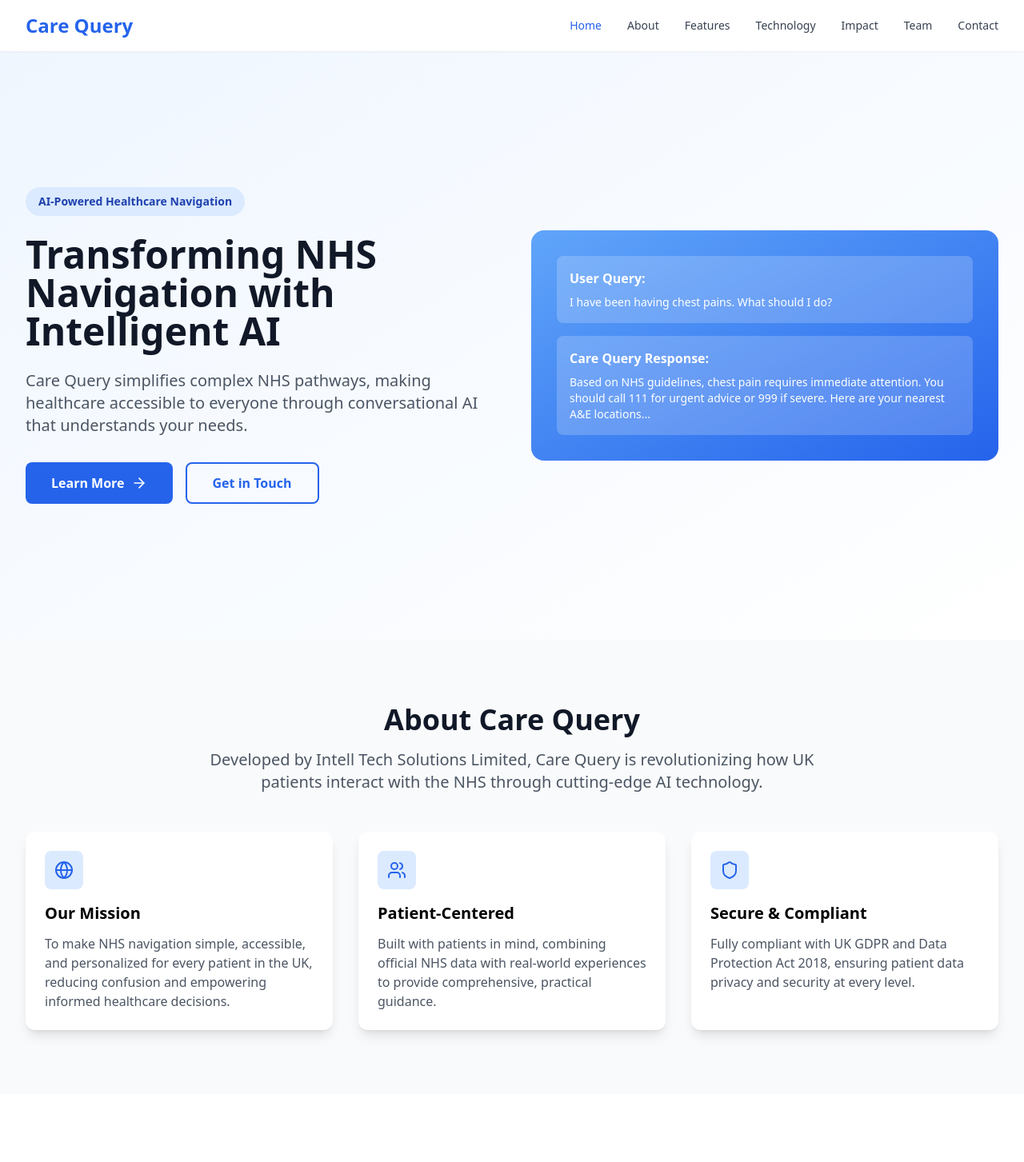
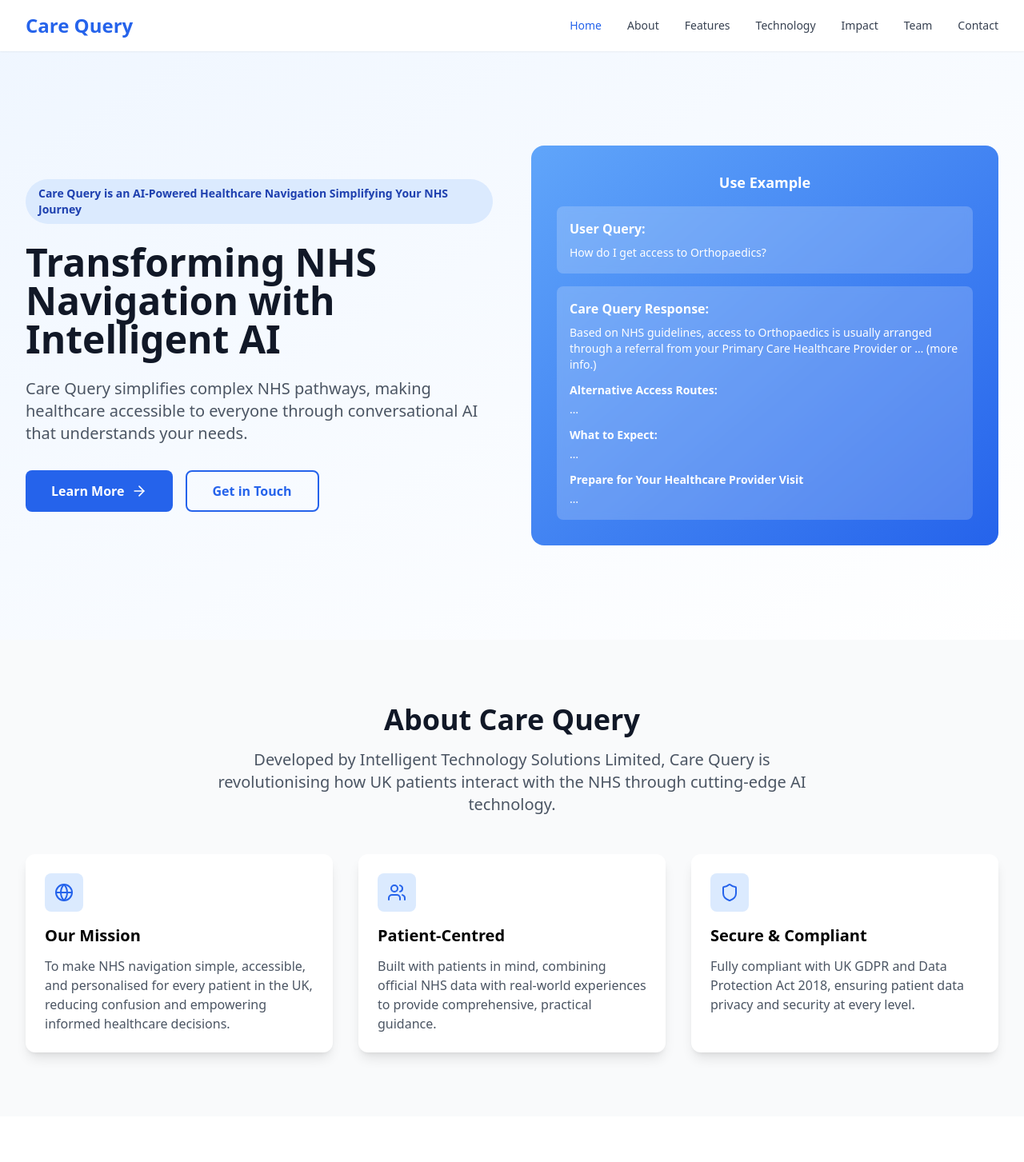
Before and after one commit to IntellTechSolutions/carequery-live-final, a React (Vite) app: page / in a window 1280 px wide. Shown: the top 1453 px of the page at 80% size. Built offline with nearby package versions, Linux system fonts and the light colour scheme.

Commit message:
Exchange App.jsx

```diff
--- a/src/App.jsx
+++ b/src/App.jsx
@@ -1,5 +1,5 @@
 import React, { useState, useEffect } from 'react';
-import { Menu, X, Check, Brain, Shield, Users, Globe, Database, Zap, ArrowRight, Mail, Phone, MapPin, Award, TrendingUp, Clock } from 'lucide-react';
+import { Menu, X, Check, Brain, Shield, Users, Globe, Database, Zap, ArrowRight, Mail, MapPin, Award, TrendingUp, Clock } from 'lucide-react';
 
 const CareQueryWebsite = () => {
   const [isMenuOpen, setIsMenuOpen] = useState(false);
@@ -38,7 +38,6 @@
   const handleEmailSubmit = (e) => {
     e.preventDefault();
     if (email) {
-      // Here you would typically send the email to your backend
       alert('Thank you for subscribing! We\'ll keep you updated on Care Query developments.');
       setEmail('');
     }
@@ -116,7 +115,7 @@
             <div>
               <div className="mb-6">
                 <span className="inline-block px-4 py-2 bg-blue-100 text-blue-800 rounded-full text-sm font-semibold">
-                  AI-Powered Healthcare Navigation
+                  Care Query is an AI-Powered Healthcare Navigation Simplifying Your NHS Journey
                 </span>
               </div>
               <h2 className="text-4xl md:text-5xl font-bold text-gray-900 mb-6">
@@ -143,13 +142,22 @@
             <div className="relative">
               <div className="bg-gradient-to-br from-blue-400 to-blue-600 rounded-2xl p-8 text-white">
                 <div className="space-y-4">
+                  <div className="text-center mb-4">
+                    <p className="font-semibold text-lg">Use Example</p>
+                  </div>
                   <div className="bg-white/20 backdrop-blur-sm rounded-lg p-4">
                     <p className="font-semibold mb-2">User Query:</p>
-                    <p className="text-sm">I have been having chest pains. What should I do?</p>
+                    <p className="text-sm">How do I get access to Orthopaedics?</p>
                   </div>
                   <div className="bg-white/20 backdrop-blur-sm rounded-lg p-4">
                     <p className="font-semibold mb-2">Care Query Response:</p>
-                    <p className="text-sm">Based on NHS guidelines, chest pain requires immediate attention. You should call 111 for urgent advice or 999 if severe. Here are your nearest A&amp;E locations...</p>
+                    <p className="text-sm">Based on NHS guidelines, access to Orthopaedics is usually arranged through a referral from your Primary Care Healthcare Provider or … (more info.)</p>
+                    <p className="font-semibold text-sm mt-3 mb-1">Alternative Access Routes:</p>
+                    <p className="text-sm">…</p>
+                    <p className="font-semibold text-sm mt-3 mb-1">What to Expect:</p>
+                    <p className="text-sm">…</p>
+                    <p className="font-semibold text-sm mt-3 mb-1">Prepare for Your Healthcare Provider Visit</p>
+                    <p className="text-sm">…</p>
                   </div>
                 </div>
               </div>
@@ -166,7 +174,7 @@
               About Care Query
             </h2>
             <p className="text-xl text-gray-600 max-w-3xl mx-auto">
-              Developed by Intell Tech Solutions Limited, Care Query is revolutionizing how UK patients interact with the NHS through cutting-edge AI technology.
+              Developed by Intelligent Technology Solutions Limited, Care Query is revolutionising how UK patients interact with the NHS through cutting-edge AI technology.
             </p>
           </div>
 
@@ -177,7 +185,7 @@
               </div>
               <h3 className="text-xl font-semibold mb-3">Our Mission</h3>
               <p className="text-gray-600">
-                To make NHS navigation simple, accessible, and personalized for every patient in the UK, reducing confusion and empowering informed healthcare decisions.
+                To make NHS navigation simple, accessible, and personalised for every patient in the UK, reducing confusion and empowering informed healthcare decisions.
               </p>
             </div>
 
@@ -185,7 +193,7 @@
               <div className="w-12 h-12 bg-blue-100 rounded-lg flex items-center justify-center mb-4">
                 <Users className="text-blue-600" size={24} />
               </div>
-              <h3 className="text-xl font-semibold mb-3">Patient-Centered</h3>
+              <h3 className="text-xl font-semibold mb-3">Patient-Centred</h3>
               <p className="text-gray-600">
                 Built with patients in mind, combining official NHS data with real-world experiences to provide comprehensive, practical guidance.
               </p>
@@ -195,7 +203,7 @@
               <div className="w-12 h-12 bg-blue-100 rounded-lg flex items-center justify-center mb-4">
                 <Shield className="text-blue-600" size={24} />
               </div>
-              <h3 className="text-xl font-semibold mb-3">Secure &amp; Compliant</h3>
+              <h3 className="text-xl font-semibold mb-3">Secure & Compliant</h3>
               <p className="text-gray-600">
                 Fully compliant with UK GDPR and Data Protection Act 2018, ensuring patient data privacy and security at every level.
               </p>
@@ -343,19 +351,19 @@
           <div className="bg-white rounded-2xl shadow-xl p-8 md:p-12">
             <div className="grid md:grid-cols-2 gap-12">
               <div>
-                <h3 className="text-2xl font-semibold mb-6">AI &amp; Machine Learning</h3>
+                <h3 className="text-2xl font-semibold mb-6">AI & Machine Learning</h3>
                 <div className="space-y-4">
                   <div className="flex items-start gap-4">
                     <div className="w-2 h-2 bg-blue-600 rounded-full mt-2"></div>
                     <div>
                       <h4 className="font-semibold mb-1">Retrieval Augmented Generation (RAG)</h4>
-                      <p className="text-gray-600 text-sm">Advanced AI that understands context and provides accurate, personalized responses</p>
+                      <p className="text-gray-600 text-sm">Advanced AI that understands context and provides accurate, personalised responses</p>
                     </div>
                   </div>
                   <div className="flex items-start gap-4">
                     <div className="w-2 h-2 bg-blue-600 rounded-full mt-2"></div>
                     <div>
-                      <h4 className="font-semibold mb-1">Vertex AI &amp; Gemini Models</h4>
+                      <h4 className="font-semibold mb-1">Vertex AI & Gemini Models</h4>
                       <p className="text-gray-600 text-sm">Google's latest AI models for natural language understanding and generation</p>
                     </div>
                   </div>
@@ -382,7 +390,7 @@
                   <div className="flex items-start gap-4">
                     <div className="w-2 h-2 bg-blue-600 rounded-full mt-2"></div>
                     <div>
-                      <h4 className="font-semibold mb-1">BigLake &amp; BigQuery</h4>
+                      <h4 className="font-semibold mb-1">BigLake & BigQuery</h4>
                       <p className="text-gray-600 text-sm">Unified data access and real-time analytics for instant insights</p>
                     </div>
                   </div>
@@ -398,7 +406,7 @@
             </div>
 
             <div className="mt-12 pt-8 border-t">
-              <h3 className="text-xl font-semibold mb-4">Security &amp; Compliance</h3>
+              <h3 className="text-xl font-semibold mb-4">Security & Compliance</h3>
               <div className="grid md:grid-cols-3 gap-6">
                 <div className="text-center">
                   <div className="w-16 h-16 bg-blue-100 rounded-full flex items-center justify-center mx-auto mb-3">
@@ -466,7 +474,7 @@
                 <ul className="space-y-3">
                   <li className="flex items-start gap-3">
                     <Check className="text-green-500 mt-0.5" size={20} />
-                    <span>Instant access to personalized healthcare guidance</span>
+                    <span>Instant access to personalised healthcare guidance</span>
                   </li>
                   <li className="flex items-start gap-3">
                     <Check className="text-green-500 mt-0.5" size={20} />
@@ -508,18 +516,15 @@
         <div className="max-w-7xl mx-auto px-4 sm:px-6 lg:px-8">
           <div className="text-center mb-12">
             <h2 className="text-3xl md:text-4xl font-bold text-gray-900 mb-4">
-              Our Team
+              The Company Behind Care Query
             </h2>
-            <p className="text-xl text-gray-600 max-w-3xl mx-auto">
-              Experts in healthcare technology and AI innovation
-            </p>
           </div>
 
           <div className="bg-white rounded-2xl shadow-xl p-8 md:p-12">
             <div className="text-center mb-8">
-              <h3 className="text-2xl font-semibold mb-4">Intell Tech Solutions Limited</h3>
+              <h3 className="text-2xl font-semibold mb-4">Intelligent Technology Solutions Limited</h3>
               <p className="text-gray-600 max-w-2xl mx-auto">
-                A UK-based technology company specializing in AI-driven healthcare solutions. Our team combines expertise in artificial intelligence, healthcare systems, and user experience design to create transformative digital health tools.
+                A UK-based technology company specialising in AI-driven healthcare solutions. Our team combines expertise in artificial intelligence, healthcare systems, and user experience design to create transformative digital health tools.
               </p>
             </div>
 
@@ -528,7 +533,7 @@
                 <div className="w-20 h-20 bg-blue-100 rounded-full mx-auto mb-4 flex items-center justify-center">
                   <Brain className="text-blue-600" size={32} />
                 </div>
-                <h4 className="font-semibold mb-2">AI &amp; ML Engineers</h4>
+                <h4 className="font-semibold mb-2">AI & ML Engineers</h4>
                 <p className="text-sm text-gray-600">Expert team in RAG systems and NLP</p>
               </div>
               <div className="text-center p-6 bg-gray-50 rounded-xl">
@@ -573,12 +578,16 @@
                       <div className="flex items-start gap-3">
                         <MapPin className="text-blue-600 mt-1" size={20} />
                         <div>
-                          <p className="font-semibold">Intell Tech Solutions Limited</p>
+                          <p className="font-semibold">Intelligent Technology Solutions Limited</p>
                           <p className="text-gray-600">Bartle House, 9 Oxford Court</p>
                           <p className="text-gray-600">Manchester, M2 3WQ</p>
                           <p className="text-gray-600">United Kingdom</p>
                         </div>
                       </div>
+                    </div>
+                    <div>
+                      <h4 className="font-semibold text-gray-700 mb-2">Business:</h4>
+                      <p className="text-gray-600">Registered in England and Wales Companies House Reg. No. 16455045</p>
                     </div>
                     <div>
                       <h4 className="font-semibold text-gray-700 mb-2">E-Contact:</h4>
@@ -591,10 +600,6 @@
                           </a>
                         </div>
                       </div>
-                    </div>
-                    <div className="flex items-center gap-3">
-                      <Phone className="text-blue-600" size={20} />
-                      <span>+44 (0) 20 1234 5678</span>
                     </div>
                   </div>
                 </div>
@@ -642,43 +647,8 @@
       {/* Footer */}
       <footer className="bg-gray-900 text-white py-12">
         <div className="max-w-7xl mx-auto px-4 sm:px-6 lg:px-8">
-          <div className="grid md:grid-cols-4 gap-8">
-            <div>
-              <h3 className="text-xl font-bold text-blue-400 mb-4">Care Query</h3>
-              <p className="text-gray-400">
-                Transforming NHS navigation through intelligent AI technology.
-              </p>
-            </div>
-            <div>
-              <h4 className="font-semibold mb-4">Product</h4>
-              <ul className="space-y-2 text-gray-400">
-                <li>Features</li>
-                <li>Technology</li>
-                <li>Security</li>
-                <li>Integration</li>
-              </ul>
-            </div>
-            <div>
-              <h4 className="font-semibold mb-4">Company</h4>
-              <ul className="space-y-2 text-gray-400">
-                <li>About</li>
-                <li>Team</li>
-                <li>Careers</li>
-                <li>Contact</li>
-              </ul>
-            </div>
-            <div>
-              <h4 className="font-semibold mb-4">Legal</h4>
-              <ul className="space-y-2 text-gray-400">
-                <li>Privacy Policy</li>
-                <li>Terms of Service</li>
-                <li>GDPR Compliance</li>
-                <li>Data Protection</li>
-              </ul>
-            </div>
-          </div>
-          <div className="border-t border-gray-800 mt-8 pt-8 text-center text-gray-400">
-            <p>&copy; 2024 Intell Tech Solutions Limited. All rights reserved.</p>
+          <div className="border-t border-gray-800 pt-8 text-center text-gray-400">
+            <p>&copy; 2025 Intelligent Technology Solutions Limited. All rights reserved.</p>
           </div>
         </div>
       </footer>
```
